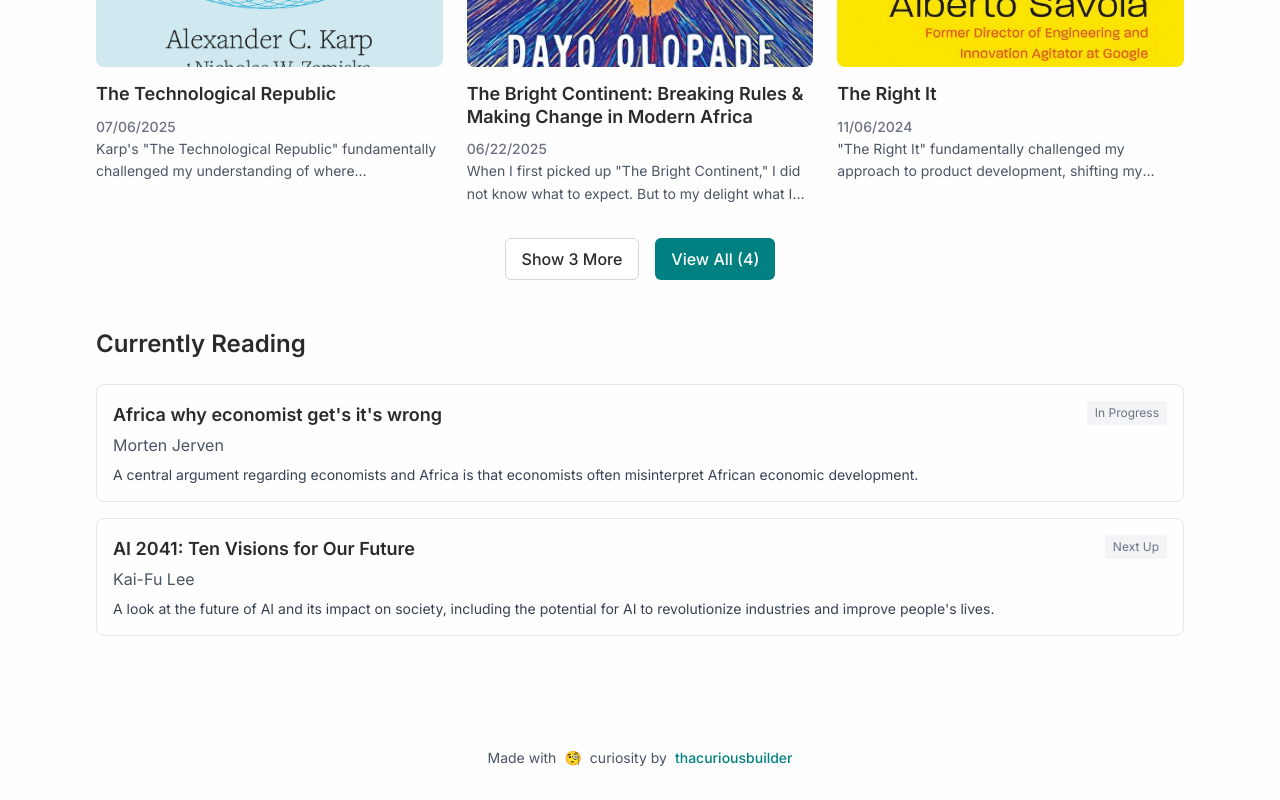
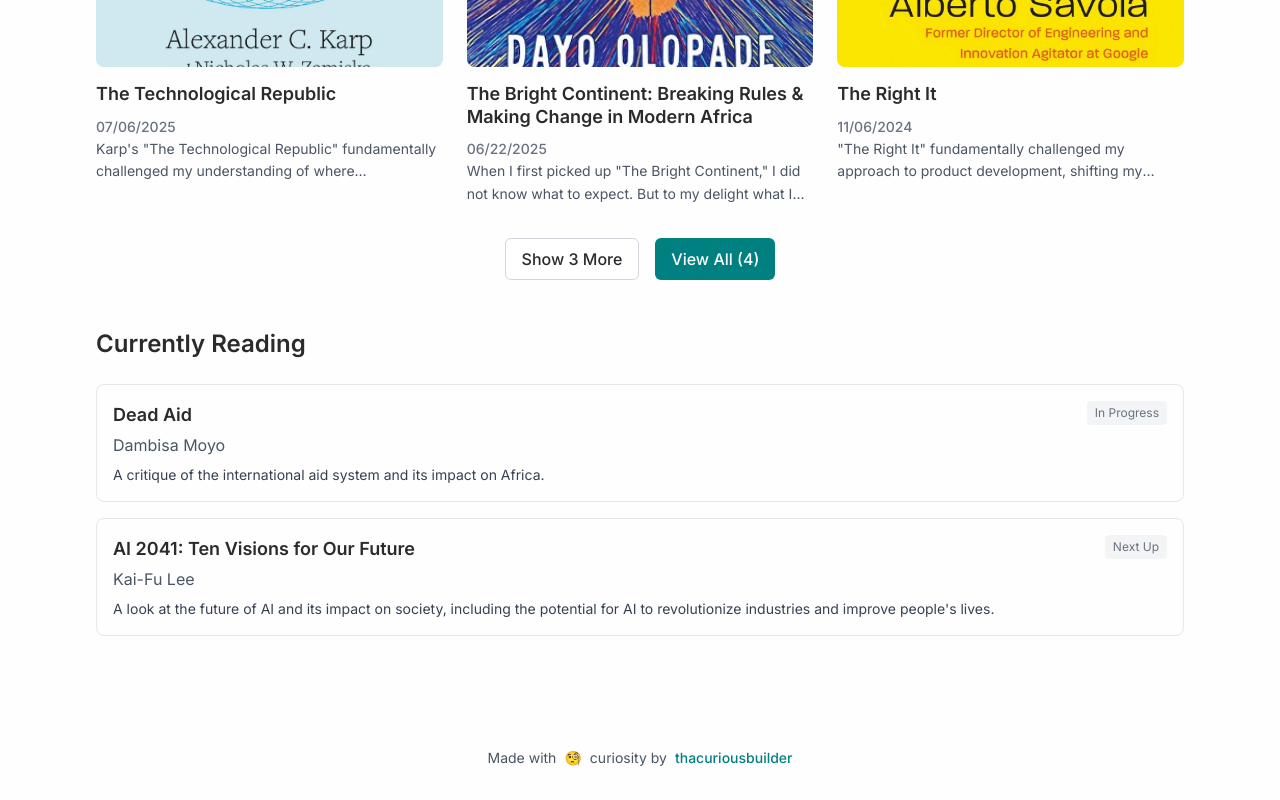
Before and after one commit to thacuriousbuilder/personal-website, a Next.js app: page /blog in a window 1280 px wide. Shown: the part 972-1772 px from the top of the page. Built offline with nearby package versions, Linux system fonts and the light colour scheme.

Commit message:
fix: updated currently reading

```diff
--- a/src/app/blog/page.tsx
+++ b/src/app/blog/page.tsx
@@ -163,10 +163,10 @@
           <div className="border border-gray-200 rounded-lg p-4 hover:border-[#008080] transition-colors">
             <div className="flex items-start justify-between">
               <div>
-                <h3 className="font-semibold text-lg mb-1">Africa why economist get&apos;s it&apos;s wrong</h3>
-                <p className="text-gray-600 mb-2">Morten Jerven</p>
+                <h3 className="font-semibold text-lg mb-1">Dead Aid</h3>
+                <p className="text-gray-600 mb-2">Dambisa Moyo</p>
                 <p className="text-sm text-gray-700">
-                A central argument regarding economists and Africa is that economists often misinterpret African economic development.
+                A critique of the international aid system and its impact on Africa.
                 </p>
               </div>
               <span className="text-xs text-gray-500 bg-gray-100 px-2 py-1 rounded">In Progress</span>
```
